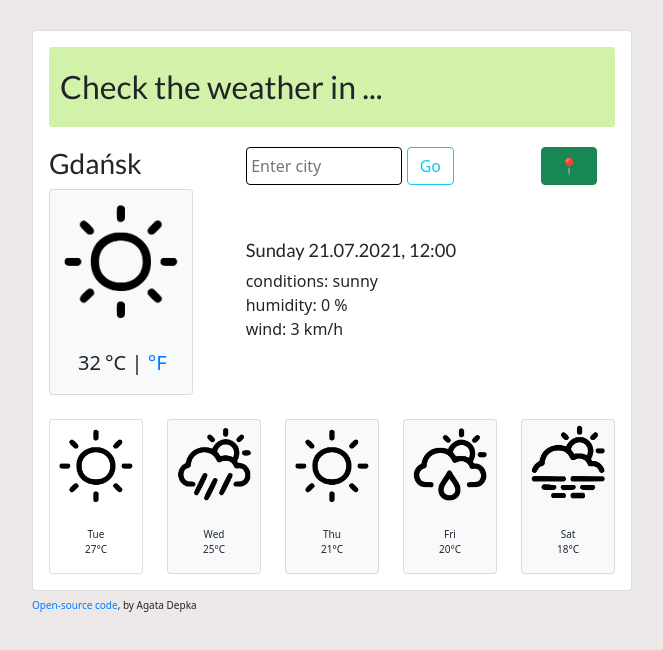
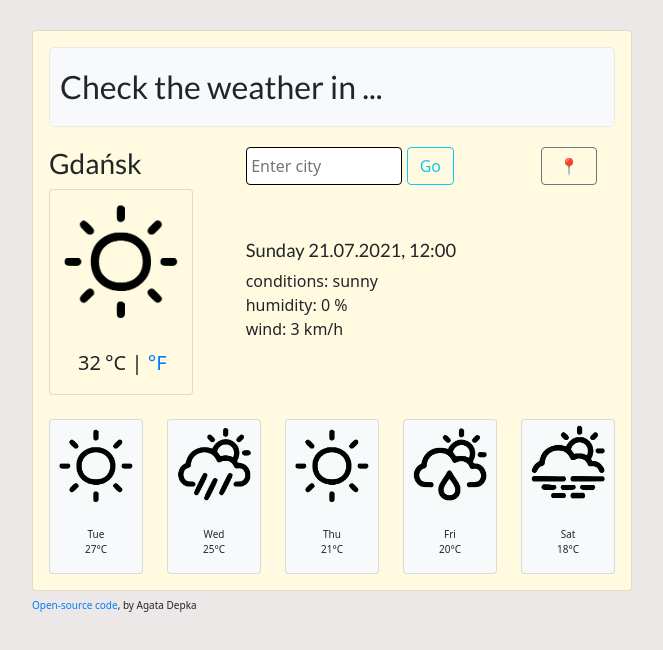
Before and after one commit to AgataDepka/SheCodes_weather_app, a plain HTML site: page index.html in a window 1280 px wide. Shown: the whole page, without its empty margins (308-971 px from the left). Drawn offline with nearby package versions, Linux system fonts and the light colour scheme.

Commit message:
CSS fixes on "your location" button

```diff
--- a/index.html
+++ b/index.html
@@ -40,7 +40,7 @@
   </div>
 
   <div class="col-1">
-    <button class="btn btn-success" style="width: 3.5rem;">
+    <button class="btn btn-outline-secondary" style="width: 3.5rem;">
   📍
     </button>
 
@@ -49,7 +49,7 @@
 
 <div class="row">
   <div class="col-4">
-    <div class="card bg-light text-black" style="width: 9rem;">
+    <div class="card" style="width: 9rem;">
   <img src="images/01d.png" class="card-img-top" alt="Weather icon" id="icon">
   <div class="card-body temperature">
         <span class="card-text current" id="temp-today">32</span>
@@ -76,7 +76,7 @@
 
 <div class="row">
   <div class="col">
-     <div class="card text-black">
+     <div class="card bg-light">
   <img src="images/01d.png" class="card-img-top" alt="tomorrow">
   <div class="card-body">
         <p class="card-text">Tue </br>27°C</p>
@@ -85,7 +85,7 @@
    </div>
 
   <div class="col">
-    <div class="card bg-light text-black">
+    <div class="card bg-light">
   <img src="images/10d.png" class="card-img-top" alt="in 2 days">
   <div class="card-body">
         <p class="card-text">Wed </br>25°C</p>
@@ -93,7 +93,7 @@
   </div>
 </div>
   <div class="col">
-     <div class="card bg-light text-black">
+     <div class="card bg-light">
   <img src="images/01d.png" class="card-img-top" alt="in 3 days">
   <div class="card-body">
         <p class="card-text">Thu </br>21°C</p>
@@ -101,7 +101,7 @@
     </div>
 </div>
     <div class="col">
-     <div class="card bg-light text-black">
+     <div class="card bg-light">
   <img src="images/09d.png" class="card-img-top" alt="in 4 days">
   <div class="card-body">
         <p class="card-text">Fri </br>20°C</p>
@@ -109,7 +109,7 @@
     </div>
 </div>
     <div class="col">
-     <div class="card bg-light text-black">
+     <div class="card bg-light">
       <img src="images/50d.png" class="card-img-top" alt="in 5 days">
      <div class="card-body">
         <p class="card-text">Sat </br>18°C</p>
--- a/src/style.css
+++ b/src/style.css
@@ -10,9 +10,9 @@ h5 {
 h2 {
   margin: 0px 0px 20px 0px;
   padding: 20px 10px;
-  background-color: #d3f2a9;
-  border-radius: 3px;
-  border: 1px solid #d3f2a9;
+  background-color: #f8f9fa;
+  border-radius: 5px;
+  border: 1px solid rgb(236, 232, 232);
 }
 h3 {
   text-transform: capitalize;
@@ -48,6 +48,9 @@ small {
 .current-weather {
   width: 100%;
 }
+.card {
+  background-color: #fffae0;
+}
 .card-text {
   text-align: center;
   font-size: 10px;
@@ -60,10 +63,6 @@ small {
   top: 0px;
   left: 12px;
 }
-.btn-success {
-  padding: 0.375rem 0.45em;
-  margin-right: 30px;
-}
 .temperature .active {
   color: rgb(33, 33, 33);
   cursor: default;
```
